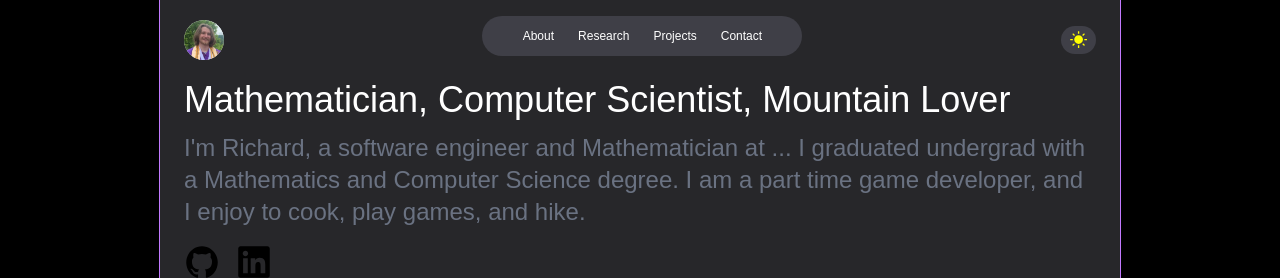
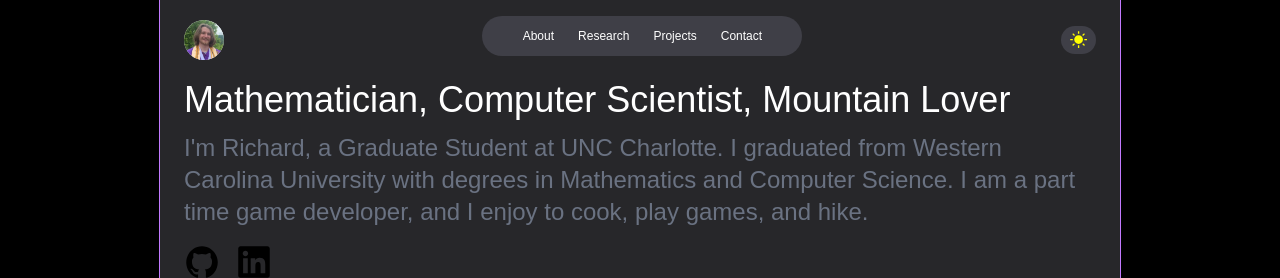
Before and after one commit to rwprange1/Personal-Website, a React (Vite) app: page / in a window 1280 px wide. Shown: the top 278 px of the page. Built offline with nearby package versions, Linux system fonts and the light colour scheme.

Commit message:
fixed landing page

```diff
--- a/src/Components/Sections/Home.tsx
+++ b/src/Components/Sections/Home.tsx
@@ -14,7 +14,7 @@ function Home(){
       </h1>
 
       <h2 className="text-gray-500 text-xl sm:text-2xl">
-        I'm Richard, a software engineer and Mathematician at ... I graduated undergrad with a Mathematics and Computer Science degree.
+        I'm Richard, a Graduate Student at UNC Charlotte. I graduated from Western Carolina University with degrees in Mathematics and Computer Science.
         I am a part time game developer, and I enjoy to cook, play games, and hike.
       </h2>
 
```
